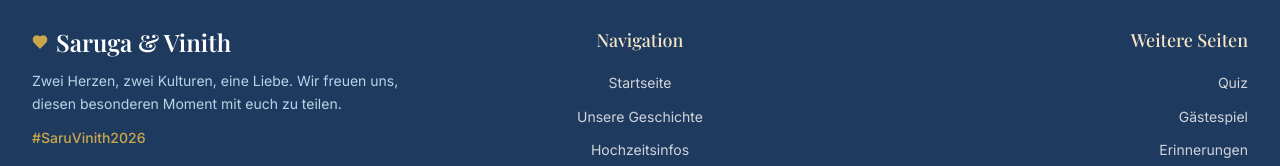
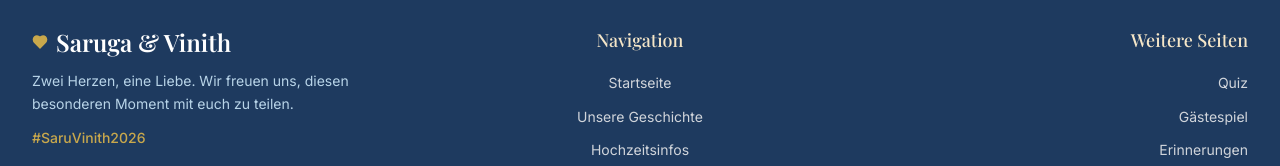
Before and after one commit to kowrithv/saru_vinith_wedding, a Next.js app: page / in a window 1280 px wide. Shown: the part 4037-4203 px from the top of the page. Built offline with nearby package versions, Linux system fonts and the light colour scheme; a web font is replaced by a local one.

Commit message:
Footer angepasst

```diff
--- a/src/components/layout/Footer.tsx
+++ b/src/components/layout/Footer.tsx
@@ -23,8 +23,8 @@ export default async function Footer() {
               </span>
             </div>
             <p className="text-baby-blue text-sm leading-relaxed">
-              Zwei Herzen, zwei Kulturen, eine Liebe. Wir freuen uns, diesen
-              besonderen Moment mit euch zu teilen.
+              Zwei Herzen, eine Liebe. Wir freuen uns, diesen besonderen
+              Moment mit euch zu teilen.
             </p>
             <p className="mt-3 text-gold text-sm font-medium">{couple.hashtag}</p>
           </div>
```
